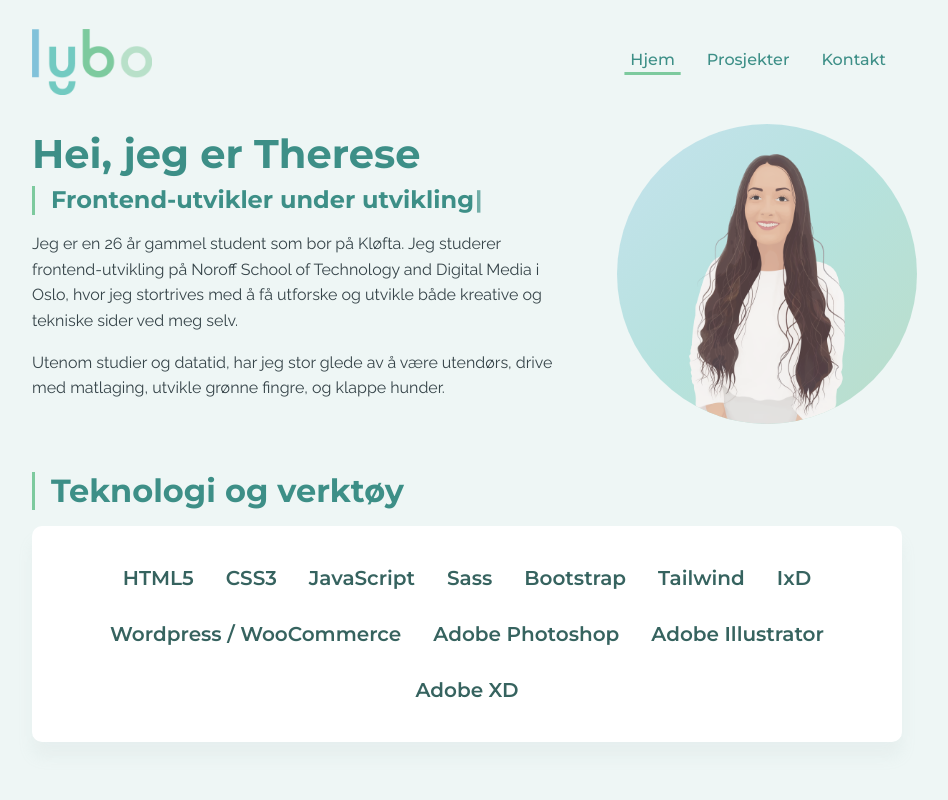
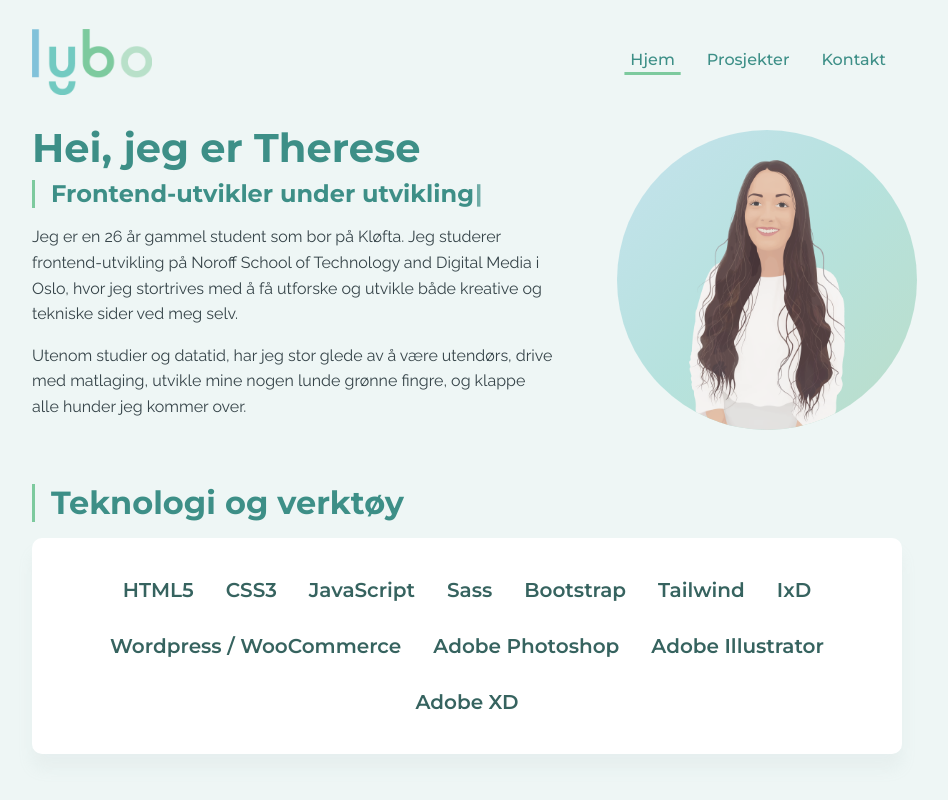
Before and after one commit to thereselybo/portfolio, a Next.js app: page / in a window 1280 px wide. Shown: the top 800 px of the page, without its empty margins (173-1121 px from the left). Built offline with nearby package versions, Linux system fonts and the light colour scheme.

Commit message:
minor changes to about section

```diff
--- a/components/About.js
+++ b/components/About.js
@@ -44,7 +44,8 @@ function About() {
           </p>
           <p>
             Utenom studier og datatid, har jeg stor glede av å være utendørs,
-            drive med matlaging, utvikle grønne fingre, og klappe hunder.
+            drive med matlaging, utvikle mine nogen lunde grønne fingre, og
+            klappe alle hunder jeg kommer over.
           </p>
         </Col>
       </Row>
```
